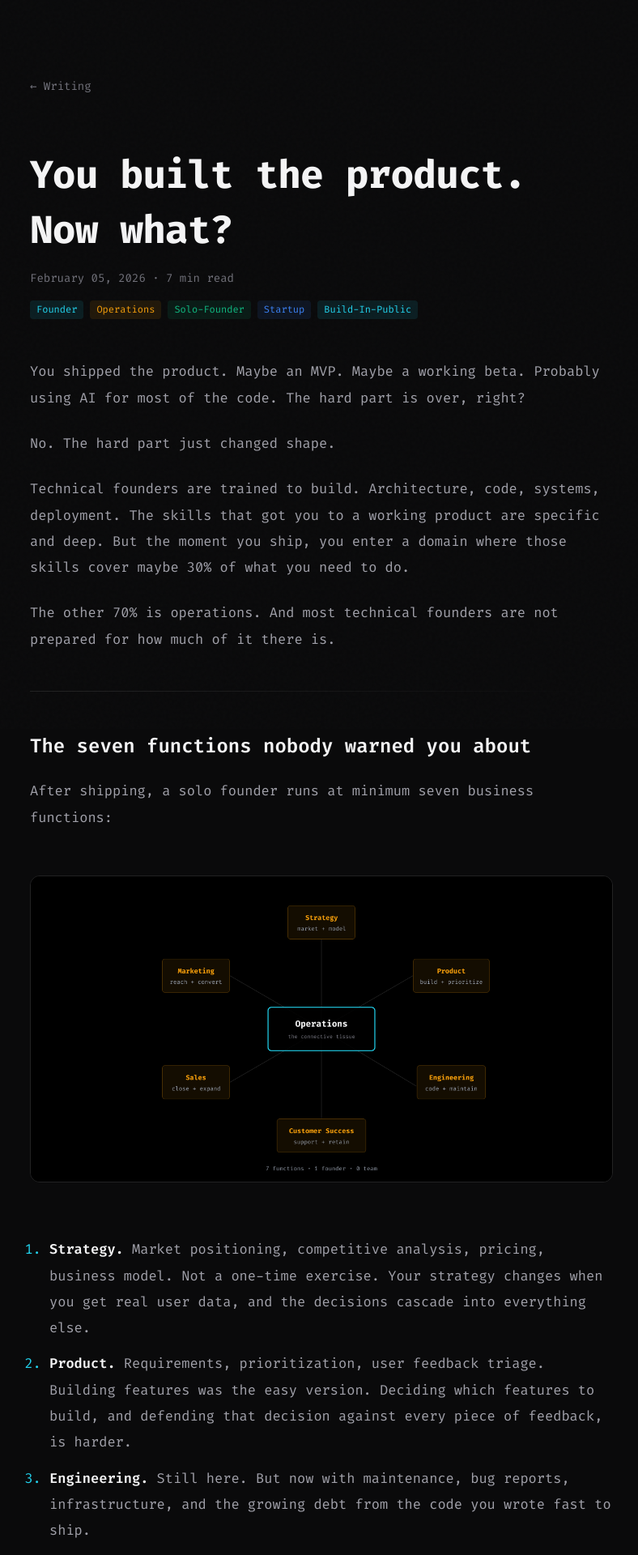
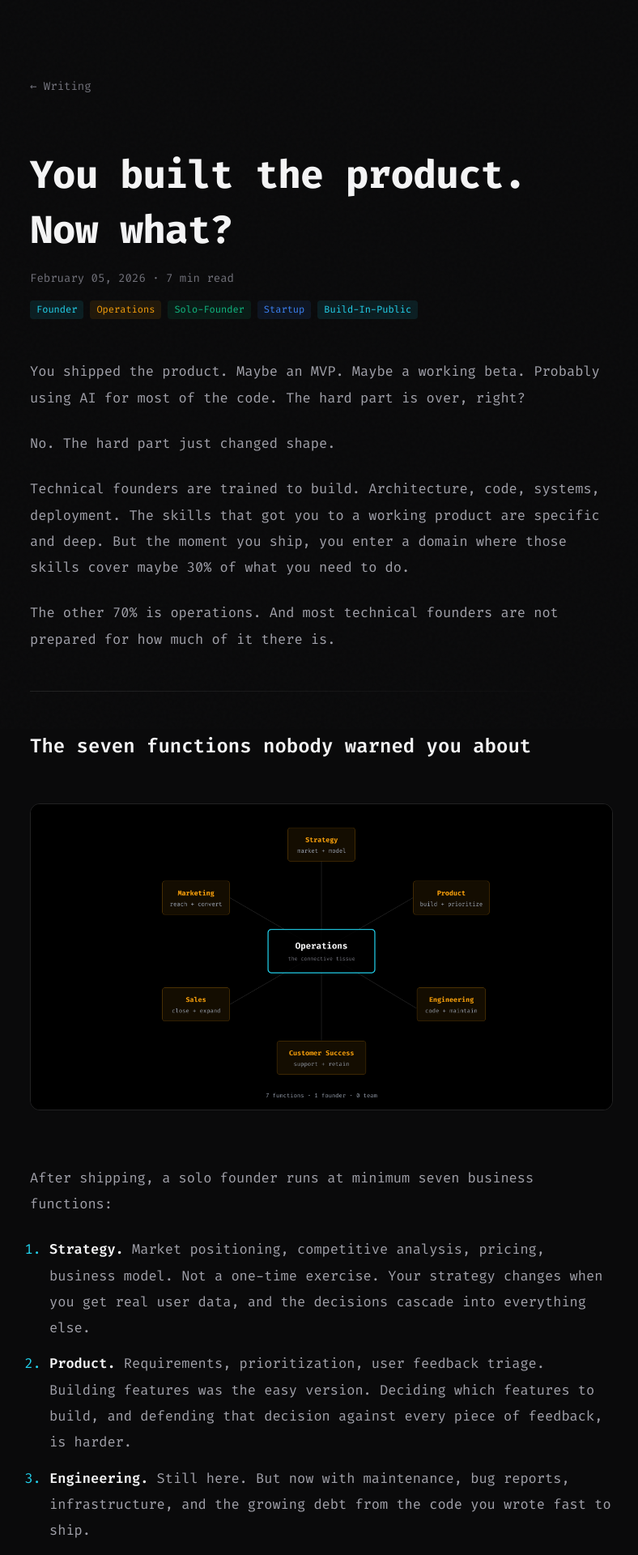
Before and after one commit to BellaBe/bellabe.github.io, a Jekyll site: the page built from _posts/2026-02-05-you-built-the-product-now-what.md, in a window 1280 px wide. Shown: the top 1920 px of the page at 81% size, without its empty margins (243-1031 px from the left). Built offline with Jekyll 4.4.1, drawn with Linux system fonts in a browser that asks for light colours.

Commit message:
update ART-02 functions map and ART-03 process flow visuals, fix ART-02 image positioning
Co-Authored-By: Claude Opus 4.6 <noreply@anthropic.com>

```diff
--- a/_posts/2026-02-05-you-built-the-product-now-what.md
+++ b/_posts/2026-02-05-you-built-the-product-now-what.md
@@ -20,9 +20,9 @@ The other 70% is operations. And most technical founders are not prepared for ho
 
 ## The seven functions nobody warned you about
 
+![The 7 business functions a solo founder runs: Strategy, Product, Engineering, Marketing, Sales, Customer Success -- all connected through Operations](../assets/images/a2-functions-map.png)
+
 After shipping, a solo founder runs at minimum seven business functions:
-
-![The 7 business functions a solo founder runs: Strategy, Product, Engineering, Marketing, Sales, Customer Success -- all connected through Operations](../assets/images/a2-functions-map.png)
 
 1. **Strategy.** Market positioning, competitive analysis, pricing, business model. Not a one-time exercise. Your strategy changes when you get real user data, and the decisions cascade into everything else.
 
```
Also changed, not shown: assets/images/a2-functions-map.png, 1 other file.
